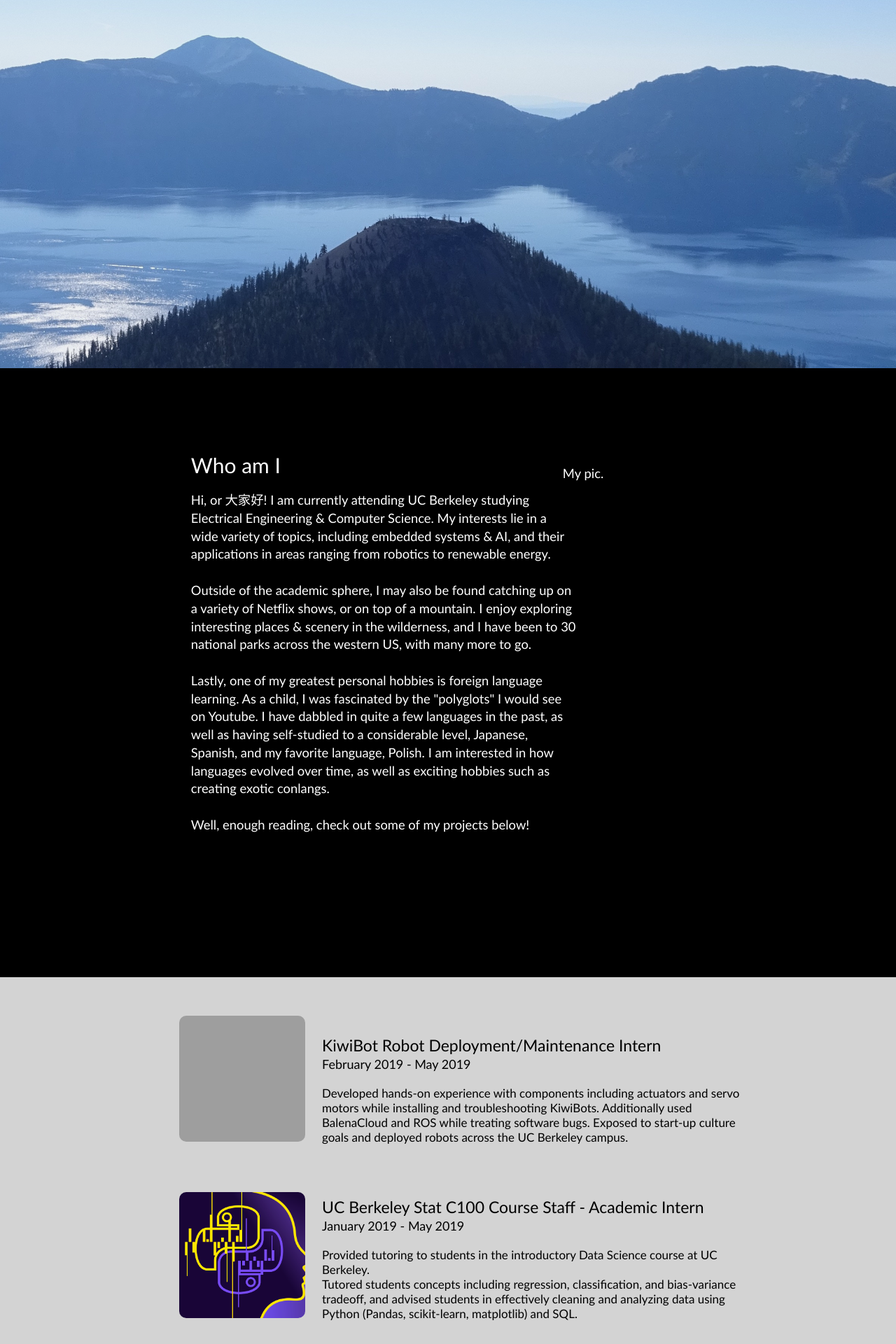
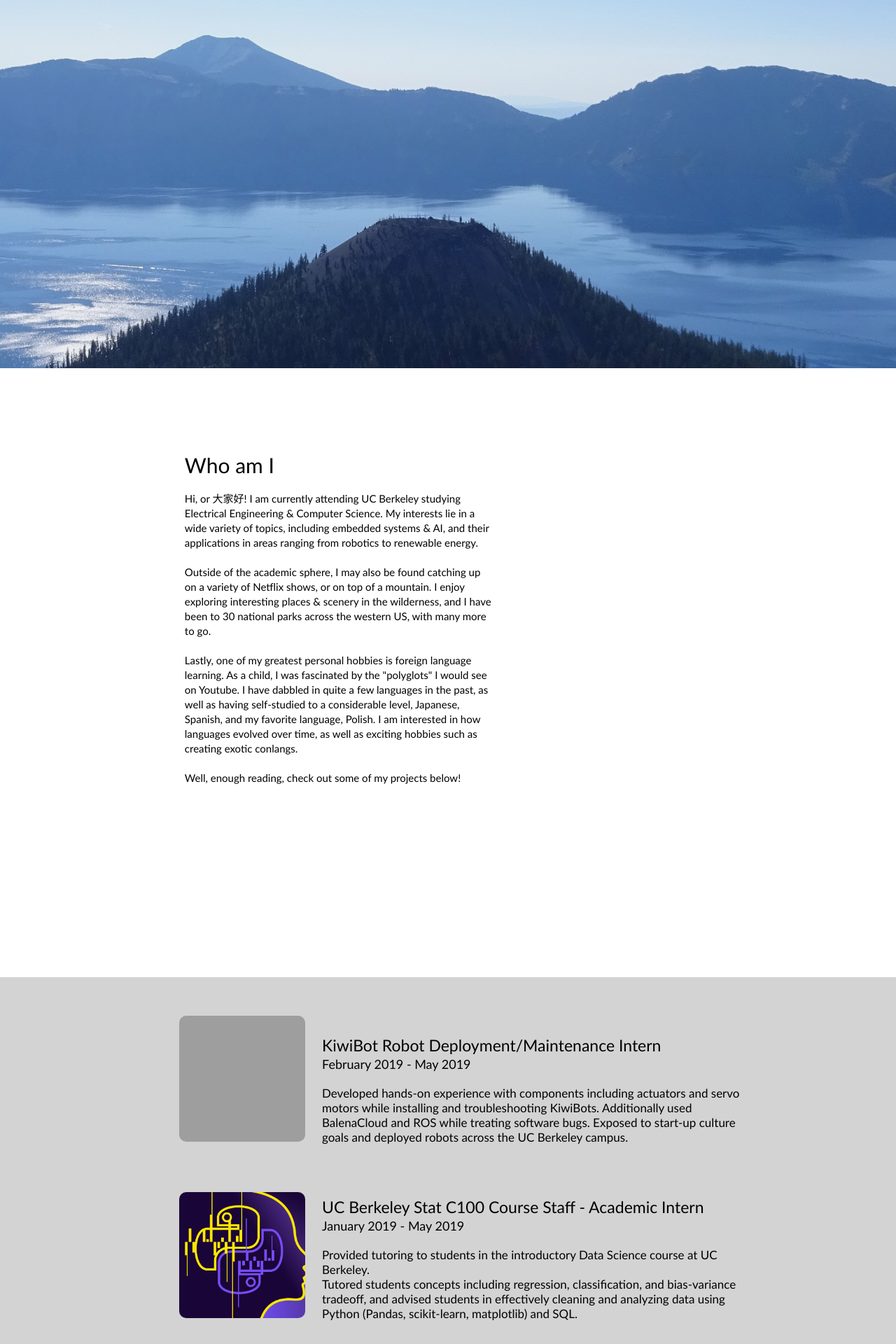
Before and after one commit to Calculasians/calculasians.github.io, a Jekyll site: the page built from index.html, in a window 1280 px wide. Shown: the part 374-2294 px from the top of the page at 70% size. Built offline with Jekyll 4.4.1, drawn with Linux system fonts in a browser that asks for light colours; grey boxes are pictures that could not be loaded.

Commit message:
Update main.css

```diff
--- a/css/main.css
+++ b/css/main.css
@@ -240,7 +240,7 @@
 }
 
 #about-page {
-    background-color: black;
+    background-color: white;
     position: relative;
     height: 90vh;
     padding-top: 60px;
@@ -251,14 +251,21 @@
     margin-left: 10vw;
     left: 100px;
     top: 100px;
-    width: 50%;
+    width: 40%;
 }
 
-#about-desc, #about-header {
-    color: white;
+#about-desc {
+    color: black;
+    font-size: 15px;
+}
+
+#about-header {
+    color: black;
+    font-size: 30px;
 }
 
 #about-pic {
+    color: black;
     position: absolute;
     right: 0px;
     top: 120px;
```
